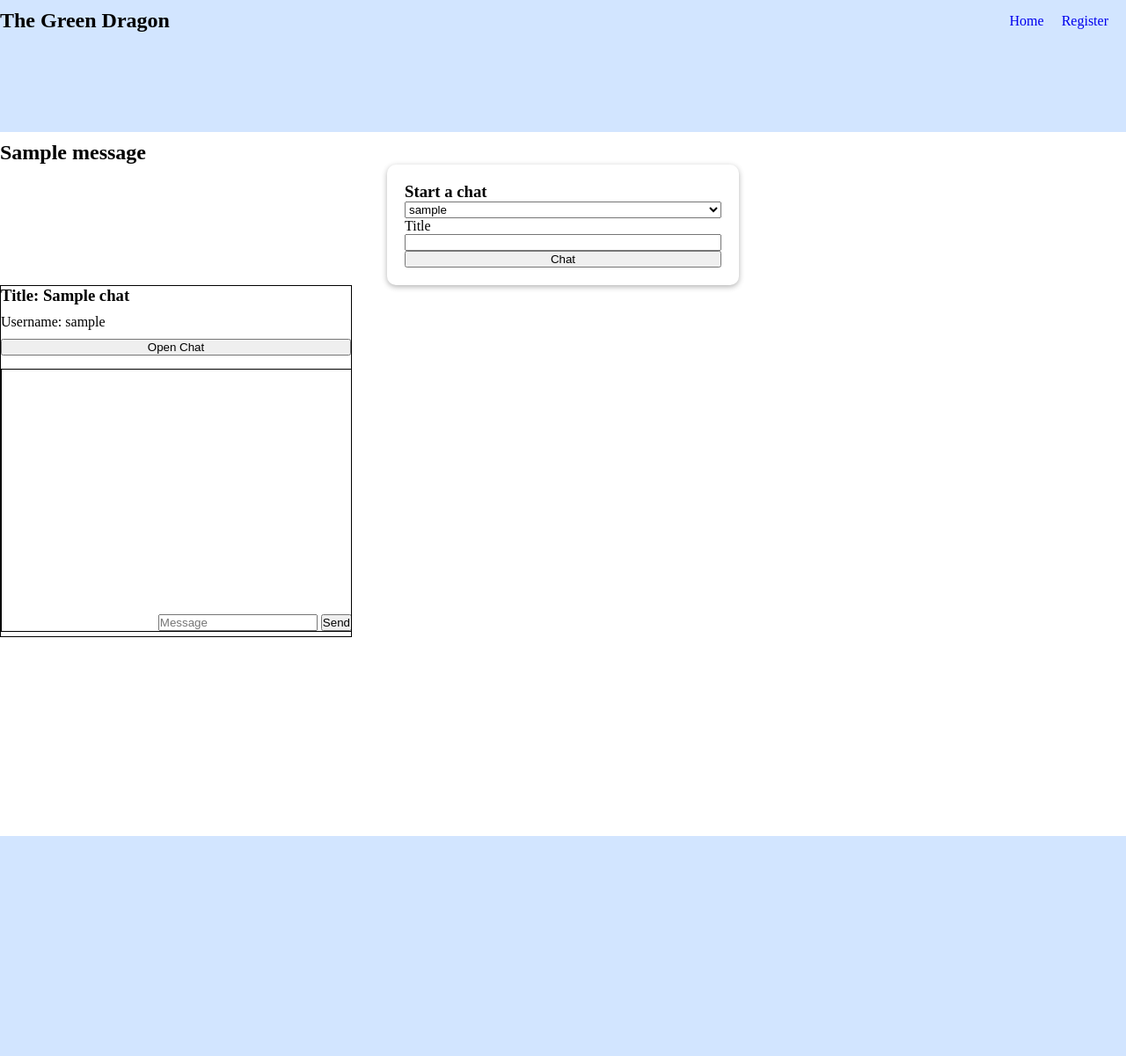
After one commit to Ryanshort221/CSET180FinalRS, a Flask app: template templates/chat.html in a window 1280 px wide. The commit adds this page. Shown: the whole page at 88% size. Run offline with Flask 3, Linux system fonts and the light colour scheme; the template is opened without the code that fills it: most values are stand-ins (such as "Sample title", 1, 10 or a date in 2020); one stand-in notice (Sample message) is shown.

Commit message:
finished chat need to design a lot add js for buttons and chat windows

```diff
--- a/main.py
+++ b/main.py
@@ -615,5 +615,66 @@ def update_complaints():
         return redirect('complaints')
 
 
+@app.route('/chat', methods=['POST', 'GET'])
+def chat():
+    if request.method == 'GET':
+        if session['username'] == 'vendor':
+            user_id = session['user_id']
+            admins = conn.execute(text('select user_id, username from users where user_type="admin"'))
+            customers = conn.execute(text('select user_id, username from users where user_type="customer"'))
+            messages = conn.execute(text('select * from chat')).fetchall()
+            chats = conn.execute(text('select c.customer_id, c.admin_vendor_id, c.title, c.date, u.username from chat c join users u on customer_id=user_id where message is null and admin_vendor_id=:user_id').params(user_id=user_id)).fetchall()
+            return render_template('chat.html', admins=admins, customers=customers, chats=chats, messages=messages)
+        elif session['username'] == 'admin':
+            user_id = session['user_id']
+            vendors = conn.execute(text('select user_id, username from users where user_type="vendor"'))
+            customers = conn.execute(text('select user_id, username from users where user_type="customer"'))
+            messages = conn.execute(text('select * from chat')).fetchall()
+            chats = conn.execute(text('select c.customer_id, c.admin_vendor_id, c.title, c.date, u.username from chat c join users u on customer_id=user_id where message is null and admin_vendor_id=:user_id').params(user_id=user_id)).fetchall()
+            return render_template('chat.html', vendors=vendors, customers=customers, chats=chats, messages=messages)
+        else:
+            user_id = session['user_id']
+            admins = conn.execute(text('select user_id, username from users where user_type="admin"'))
+            vendors = conn.execute(text('select user_id, username from users where user_type="vendor"'))
+            messages = conn.execute(text('select * from chat')).fetchall()
+            chats = conn.execute(text('select c.customer_id, c.admin_vendor_id, c.title, c.date, u.username from chat c join users u on admin_vendor_id=user_id where message is null and customer_id=:user_id').params(user_id=user_id)).fetchall()
+            return render_template('chat.html', admins=admins, vendors=vendors, chats=chats, messages=messages)
+
+
+@app.route('/start_chat', methods=['POST'])
+def start_chat():
+    user_id = session['user_id']
+    conn.execute(text('insert into chat (customer_id, admin_vendor_id, title, date) values(:user_id, :admin_vendor_id, :title, curdate())').params(user_id=user_id), request.form)
+    conn.commit()
+    return redirect('chat')
+
+
+@app.route('/send_message_customer', methods=['POST'])
+def send_message():
+    if request.method == 'POST':
+        user_id = session['user_id']
+        conn.execute(text('insert into chat (customer_id, sender_id, admin_vendor_id, receiver_id, message, date) values(:user_id, :user_id, :admin_vendor_id, :admin_vendor_id, :message, curdate())').params(user_id=user_id), request.form)
+        conn.commit()
+        return redirect('chat')
+
+
+@app.route('/send_message_admin', methods=['POST'])
+def send_message_admin():
+    if request.method == 'POST':
+        user_id = session['user_id']
+        conn.execute(text('insert into chat (admin_vendor_id, sender_id, customer_id, receiver_id, message, date) values(:user_id, :user_id, :customer_id, :customer_id, :message, curdate())').params(user_id=user_id), request.form)
+        conn.commit()
+        return redirect('chat')
+
+
+@app.route('/send_message_vendor', methods=['POST'])
+def send_message_vendor():
+    if request.method == 'POST':
+        user_id = session['user_id']
+        conn.execute(text('insert into chat (admin_vendor_id, sender_id, customer_id, receiver_id, message, date) values(:user_id, :user_id, :customer_id, :customer_id, :message, curdate())').params(user_id=user_id), request.form)
+        conn.commit()
+        return redirect('chat')
+
+
 if __name__ == '__main__':
     app.run(debug=True)
--- /dev/null
+++ b/static/js/chat.js
@@ -0,0 +1,30 @@
+adminChatForm = document.querySelectorAll('.admin_chat')
+adminCloseBtn = document.querySelectorAll('.admin_chat_close_btn')
+adminChatBtn = document.querySelectorAll('.admin_chat_btn')
+vendorChatForm = document.querySelectorAll('.vendor_chat')
+vendorCloseBtn = document.querySelectorAll('.vendor_chat_close_btn')
+vendorChatBtn = document.querySelectorAll('.vendor_chat_btn')
+
+adminChatBtn.forEach((btn, index) => {
+    btn.addEventListener('click', () => {
+        adminChatForm[index].style.display = 'flex'
+    })
+})
+
+vendorChatBtn.forEach((btn, index) => {
+    btn.addEventListener('click', () => {
+        vendorChatForm[index].style.display = 'flex'
+    })
+})
+
+adminCloseBtn.forEach((btn, index) => {
+    btn.addEventListener('click', () => {
+        adminChatForm[index].style.display = 'none'
+    })
+})
+
+vendorCloseBtn.forEach((btn, index) => {
+    btn.addEventListener('click', () => {
+        vendorChatForm[index].style.display = 'none'
+    })
+})
--- a/static/styles/header.css
+++ b/static/styles/header.css
@@ -773,7 +773,9 @@ main {
 }
 
 .review_form_close_btn,
-.complaint_form_close_btn {
+.complaint_form_close_btn,
+.admin_chat_close_btn,
+.vendor_chat_close_btn {
     position: absolute;
     top: 0;
     right: 0;
@@ -781,12 +783,78 @@ main {
     cursor: pointer;
 }
 
-.review_form_hidden,
-.complaint_form_hidden {
+.admin_chat,
+.vendor_chat {
+    position: relative;
     display: none;
+    flex-direction: column;
+    padding: 20px;
+    background-color: #fff;
+    border-radius: 10px;
+    box-shadow: 0px 2px 6px rgba(0, 0, 0, 0.3);
 }
 
-.review_form_visible,
-.complaint_form_visible {
-    display: block;
+.chat_close_btn {
+    position: absolute;
+    top: 0;
+    right: 0;
+    padding: 10px;
+    cursor: pointer;
 }
+
+.chat {
+    position: relative;
+    display: flex;
+    flex-direction: column;
+    gap: 10px;
+    height: 400px;
+    width: 400px;
+    overflow-y: scroll;
+    border: 1px solid black;
+    margin: 5px auto;
+}
+
+.chats {
+    display: flex;
+    flex-direction: column;
+    gap: 10px;
+    height: 400px;
+    width: 400px;
+    overflow-y: scroll;
+    border: 1px solid black;
+}
+
+.submit_chat {
+    position: absolute;
+    bottom: 0;
+    right: 0;
+}
+
+.start_chat_form {
+    display: flex;
+    flex-direction: column;
+    padding: 20px;
+    background-color: #fff;
+    border-radius: 10px;
+    box-shadow: 0px 2px 6px rgba(0, 0, 0, 0.3);
+    width: 400px;
+    margin: 0 auto;
+}
+
+.send_chat_form {
+    position: absolute;
+    bottom: 0;
+    right: 0;
+}
+
+/* .right_message {
+    display: flex;
+    flex-direction: row;
+    justify-content: flex-end;
+}
+
+.left_message {
+    display: flex;
+    flex-direction: row;
+    justify-content: flex-start;
+} */
--- a/templates/admin.html
+++ b/templates/admin.html
@@ -25,6 +25,7 @@
                     <li><a href="/admin">Dashboard</a></li>
                     <li><a href="/complaints">Complaints</a></li>
                     <li><a href="/chat">Chat</a></li>
+                    <li><a href="/review">Review</a></li>
                     <li>
                         <form action="/logout" method="POST">
                             <input type="submit" value="Logout">
@@ -34,6 +35,8 @@
                     <li><a href="/vendor_orders">Orders</a></li>
                     <li><a href="/vendor">Dashboard</a></li>
                     <li><a href="/complaints">Complaints</a></li>
+                    <li><a href="/chat">Chat</a></li>
+                    <li><a href="/review">Review</a></li>
                     <li>
                         <form action="/logout" method="POST">
                             <input type="submit" value="Logout">
--- a/templates/base.html
+++ b/templates/base.html
@@ -19,17 +19,21 @@
                     {% if session.username is not defined %}
                     <li><a href="/register">Register</a></li>
                     {% elif session['username'] == 'admin' %}
+                    <li><a href="/admin">Dashboard</a>
                     <li><a href="/complaints">Complaints</a></li>
+                    <li><a href="/review">Reviews</a></li>
                     <li><a href="/chat">Chat</a></li>
-                    <li><a href="/admin">Dashboard</a>
                     <li>
                         <form action="/logout" method="POST">
                             <input type="submit" value="Logout">
                         </form>
                     </li>
                     {% elif session['username'] == 'vendor' %}
+                    <li><a href="/vendor">Dashboard</a></li>
                     <li><a href="/vendor_orders">Orders</a></li>
-                    <li><a href="/vendor">Dashboard</a></li>
+                    <li><a href="/complaints"></a></li>
+                    <li><a href="/review">Reviews</a></li>
+                    <li><a href="/chat">Chat</a></li>
                     <li>
                         <form action="/logout" method="POST">
                             <input type="submit" value="Logout">
--- /dev/null
+++ b/templates/chat.html
@@ -0,0 +1,70 @@
+{% extends "base.html" %}
+{% block body %}
+<main>
+    {% with messages = get_flashed_messages() %}
+    {% if messages %}
+        {% for message in messages %}
+        <h2>{{ message }}</h2>
+        {% endfor %}
+    {% endif %}
+    {% endwith %}
+{% if session['username'] == 'vendor' %}
+<h1>Vendor Chats</h1>
+{% elif session['username'] == 'admin' %}
+<h1>Admin Chats</h1>
+{% else %}
+<form action="start_chat" method="POST" class="start_chat_form">
+    <h3>Start a chat</h3>
+    <select name="admin_vendor_id">
+        {% for v in vendors %}
+        <option value="{{v.user_id}}">{{v.username}}</option>
+        {% endfor %}
+        {% for a in admins %}
+        <option value="{{a.user_id}}">{{a.username}}</option>
+        {% endfor %}
+    </select>
+    <label for="title">Title</label>
+    <input type="text" name="title" required>
+    <input type="submit" value="Chat">
+</form>
+{% endif %}
+{% for c in chats %}
+<div class="chats">
+    <h3>Title: {{c.title}}</h3>
+    <p>Username: {{c.username}}</p>
+    <button class="open_chat">Open Chat</button>
+        <div class="chat">
+            {% for m in messages %}
+            {% if m.receiver_id == c.admin_vendor_id %}
+            <p class="right_message">{{m.message}}</p>
+            {% elif m.sender_id == c.admin_vendor_id %}
+            <p class="left_message">{{m.message}}</p>
+            {% endif %}
+            {% endfor %}
+            {% if session['username'] == 'vendor'%}
+            <form class="send_chat_form" action="send_message_vendor" method="POST">
+                <input type="hidden" name="customer_id" value="{{c.customer_id}}">
+                <input type="text" name="message" placeholder="Message" required>
+                <input type="submit" value="Send">
+            </form>
+            {% elif session['username'] == 'admin' %}
+            <form class="send_chat_form" action="send_message_admin" method="POST">
+                <input type="hidden" name="customer_id" value="{{c.customer_id}}">
+                <input type="text" name="message" placeholder="Message" required>
+                <input type="submit" value="Send">
+            </form>
+            {% else %}
+            <form class="send_chat_form" action="send_message_customer" method="POST">
+                <input type="hidden" name="admin_vendor_id" value="{{c.admin_vendor_id}}">
+                <input type="text" name="message" placeholder="Message" required>
+                <input type="submit" value="Send">
+            </form>
+            {% endif %}
+        </div>
+</div>
+{% endfor %}
+<script src="static/js/chat.js"></script>
+<script type="module" src="https://unpkg.com/ionicons@7.1.0/dist/ionicons/ionicons.esm.js"></script>
+<script nomodule src="https://unpkg.com/ionicons@7.1.0/dist/ionicons/ionicons.js"></script>
+</main>
+{% endblock %}
--- a/templates/vendor.html
+++ b/templates/vendor.html
@@ -22,8 +22,10 @@
                     {% if session.username is not defined %}
                     <li><a href="/register">Register</a></li>
                     {% elif session['username'] == 'admin' %}
+                    <li><a href="/admin">Dashboard</a></li>
                     <li><a href="/complaints">Complaints</a></li>
-                    <li><a href="/admin">Dashboard</a></li>
+                    <li><a href="/chat">Chat</a></li>
+                    <li><a href="/review">Review</a></li>
                     <li>
                         <form action="/logout" method="POST">
                             <input type="submit" value="Logout">
@@ -33,6 +35,8 @@
                     <li><a href="/vendor_orders">Orders</a></li>
                     <li><a href="/vendor">Dashboard</a></li>
                     <li><a href="/complaints">Complaints</a></li>
+                    <li><a href="/chat">Chat</a></li>
+                    <li><a href="/review">Review</a></li>
                     <li>
                         <form action="/logout" method="POST">
                             <input type="submit" value="Logout">
```
Also changed, not shown: templates/vendor_chat.html (deleted).
